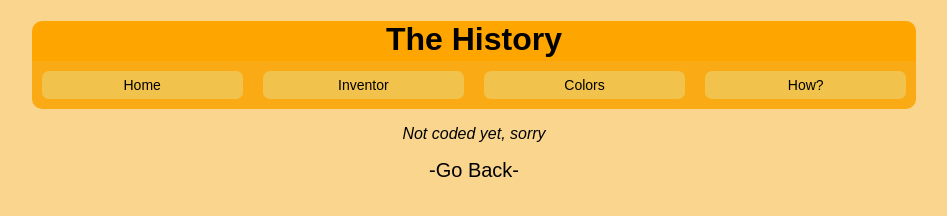
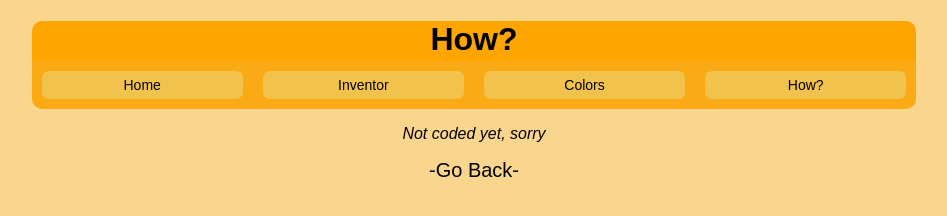
Before and after one commit to magmalamps/magmalamps.github.io, a plain HTML site: page history.html in a window 1280 px wide. Shown: the whole page, without its empty margins (166-1113 px from the left). Drawn offline with Linux system fonts and the light colour scheme.

Commit message:
Update history.html

```diff
--- a/history.html
+++ b/history.html
@@ -8,7 +8,7 @@
 </head>
 <body>
     <div class="header">
-        <h1>The History</h1>
+        <h1>How?</h1>
     </div>
     <div class="menu">
         <div class="item1"><a href="index.html" class="menunav">Home</a></div>
```
